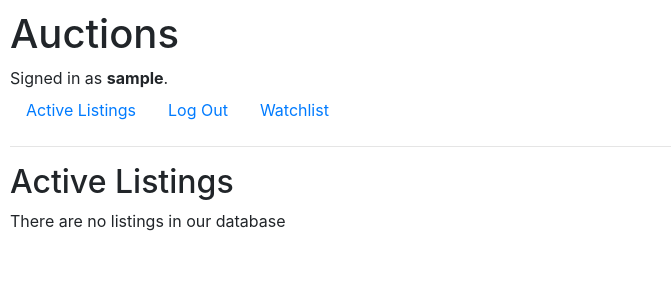
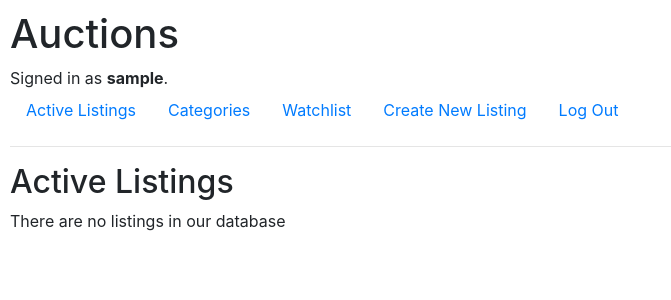
Before and after one commit to koleks92/commerce, a Django app: page / in a window 1280 px wide. Shown: the top 300 px of the page, without its empty margins (0-671 px from the left). Run offline with Django 3.2, Linux system fonts and the light colour scheme; the visitor is signed in with stand-in values (Sample User, id 1); data that the repository does not hold is empty; some libraries are stand-ins or nearby versions.

Commit message:
Categories

```diff
--- a/auctions/models.py
+++ b/auctions/models.py
@@ -10,7 +10,7 @@ class User(AbstractUser):
 class Listing(models.Model):
     CATEGORIES = [
     ('', 'Choose Category'),
-    ('electornics', 'Electronics'),
+    ('electronics', 'Electronics'),
     ('motors', 'Motors'),
     ('fashion', 'Fashion'),
     ('collectibles', 'Collectibles and Art'),
--- a/auctions/templates/auctions/layout.html
+++ b/auctions/templates/auctions/layout.html
@@ -20,12 +20,19 @@
             <li class="nav-item">
                 <a class="nav-link" href="{% url 'index' %}">Active Listings</a>
             </li>
+            <li class="nav-item">
+                <a class="nav-link" href="{% url 'categories' %}">Categories</a>
+            </li>
+
             {% if user.is_authenticated %}
                 <li class="nav-item">
-                    <a class="nav-link" href="{% url 'logout' %}">Log Out</a>
+                    <a class="nav-link" href="{% url 'watchlist' %}">Watchlist</a>
                 </li>
                 <li class="nav-item">
-                    <a class="nav-link" href="{% url 'watchlist' %}">Watchlist</a>
+                    <a class="nav-link" href="{% url 'create' %}">Create New Listing</a>
+                </li>
+                <li class="nav-item">
+                    <a class="nav-link" href="{% url 'logout' %}">Log Out</a>
                 </li>
             {% else %}
                 <li class="nav-item">
--- a/auctions/urls.py
+++ b/auctions/urls.py
@@ -8,10 +8,12 @@ urlpatterns = [
     path("logout", views.logout_view, name="logout"),
     path("register", views.register, name="register"),
     path("create", views.create, name="create"),
+    path("watchlist", views.watchlist, name="watchlist"),
+    path("categories", views.categories, name="categories"),
+    path("<str:category_name>", views.category, name="category"),
     path("<int:listing_id>", views.listing, name="listing"),
     path("<int:listing_id>/add_watchlist", views.add_watchlist, name="add_watchlist"),
     path("<int:listing_id>/bid", views.bid, name="bid"),
     path("<int:listing_id>/close", views.close, name="close"),
     path("<int:listing_id>/comment", views.comment, name="comment"),
-    path("watchlist", views.watchlist, name="watchlist" )
 ]
--- a/auctions/views.py
+++ b/auctions/views.py
@@ -257,3 +257,19 @@ def watchlist(request):
     return render(request, "auctions/watchlist.html", {
         "listings": Listing.objects.filter(watchlist = request.user)
     })
+
+def categories(request):
+    categories = Listing.CATEGORIES[1:]
+    return render(request, "auctions/categories.html", {
+    "categories": categories
+    })
+
+def category(request, category_name):
+    listings = Listing.objects.filter(category = category_name)
+    category = category_name
+
+    return render(request, "auctions/category.html", {
+        "listings": listings,
+        "category": category,
+        "categories": categories
+        })
```
